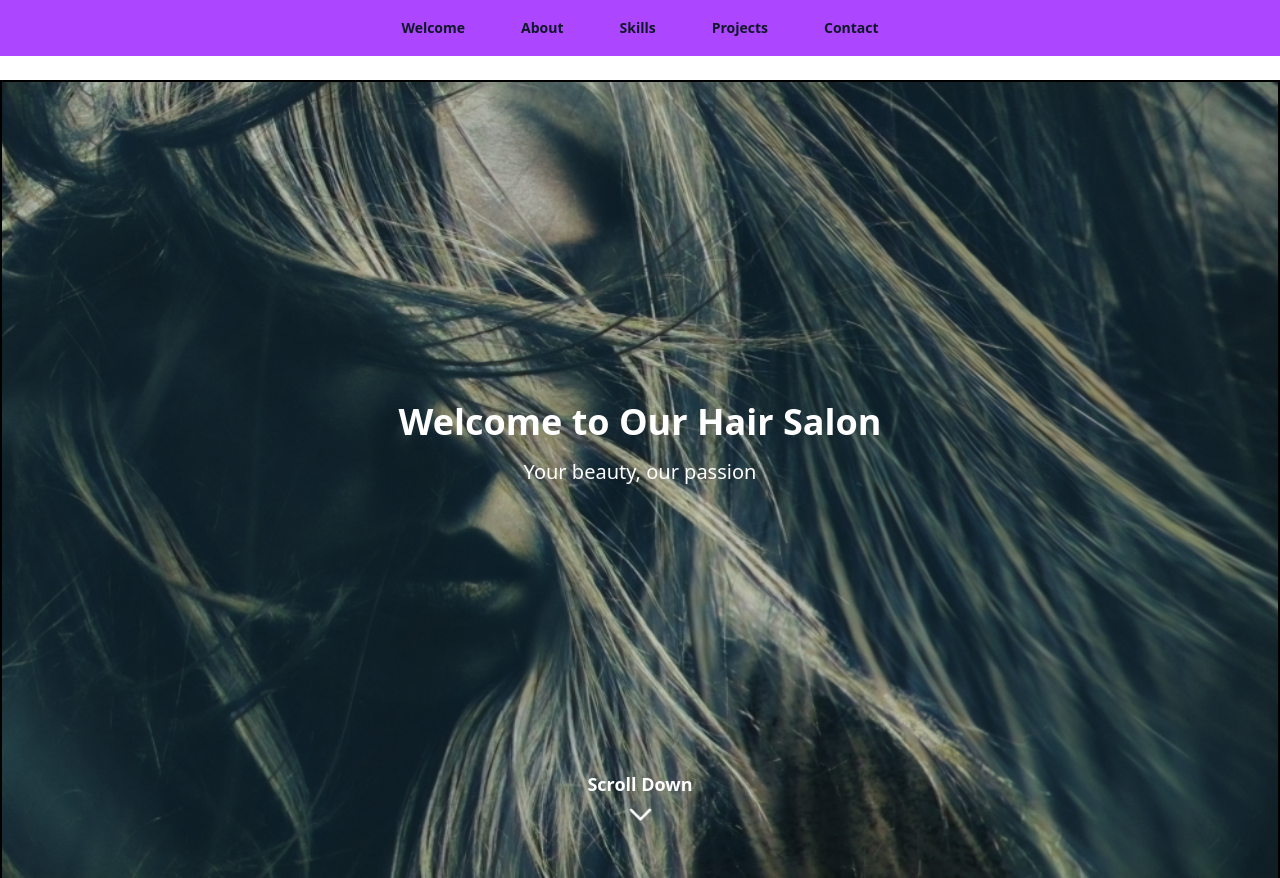
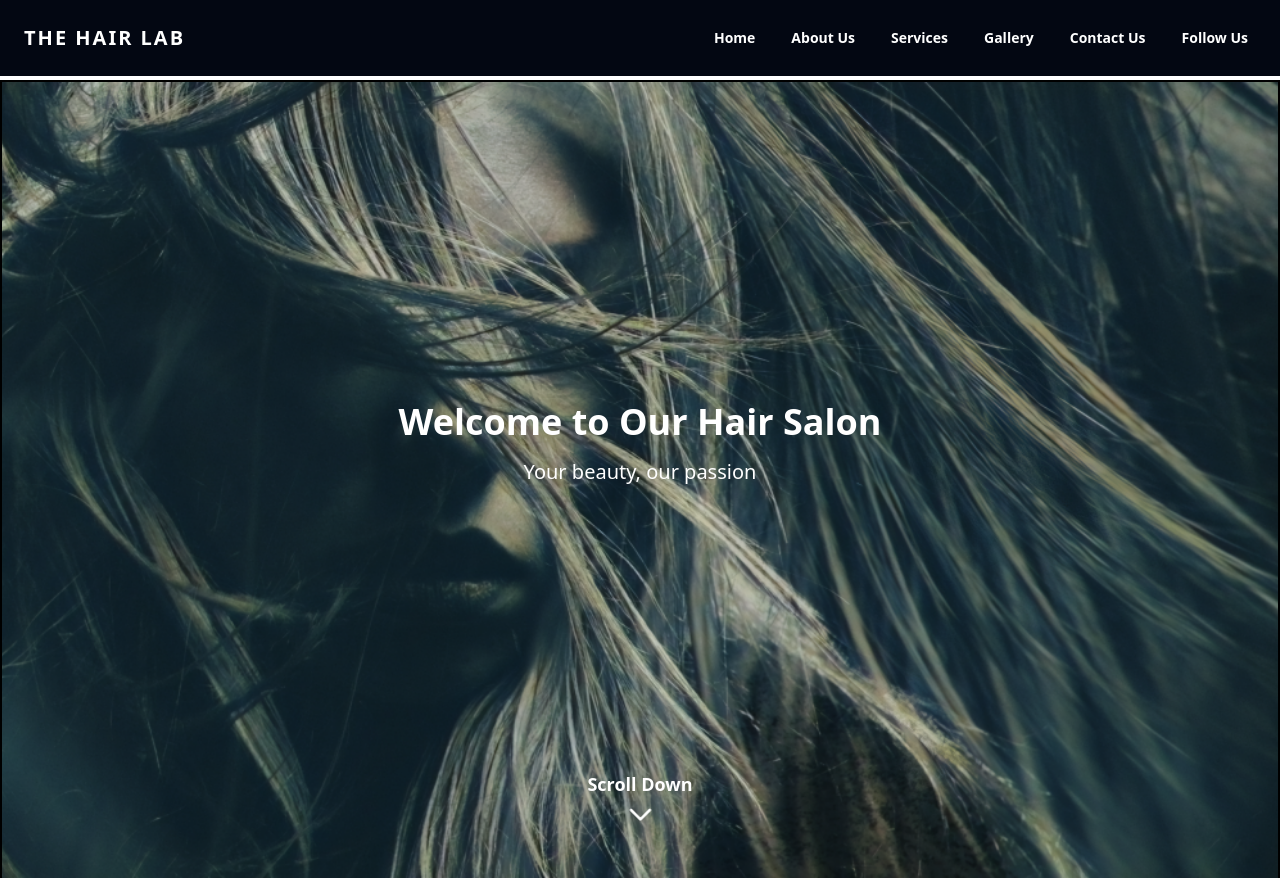
Before and after one commit to sunnycc17/the-hair-lab, a website: page index.html in a window 1280 px wide. Shown: the top 878 px of the page. Drawn offline with nearby package versions, Linux system fonts and the light colour scheme.

Commit message:
revamped main header

```diff
--- a/index.html
+++ b/index.html
@@ -47,7 +47,7 @@
   <body class="overflow-x-hidden bg-white">
     <!-- Fixed Header -->
     <header
-      class="fixed top-0 z-20 w-full bg-purple-500"
+      class="fixed top-0 z-20 w-full bg-gray-950 py-2 text-white"
       x-data="{ open: false }"
     >
       <nav
@@ -77,39 +77,54 @@
             </svg>
           </button>
         </div>
-        <div class="hidden lg:flex lg:gap-x-10">
+        <div class="flex w-full items-center justify-between">
+          <!-- Logo (Always on the Left) -->
+          <div class="flex items-center">
+            <p class="logo text-xl font-semibold tracking-widest uppercase">
+              The Hair Lab
+            </p>
+          </div>
+
+          <!-- Navigation (Hidden on small screens) -->
+          <div class="hidden items-center gap-x-5 md:flex">
             <a
-            href="#Welcome"
-            class="rounded-lg px-2 text-sm/6 font-semibold text-gray-900 hover:bg-purple-900"
-            >Welcome</a
+              href="#home"
+              class="rounded-lg px-2 text-sm font-semibold hover:text-gray-400"
+              >Home</a
             >
             <a
-            href="#About"
-            class="rounded-lg px-2 text-sm/6 font-semibold text-gray-900 hover:bg-purple-900"
-            >About</a
+              href="#about"
+              class="rounded-lg px-2 text-sm font-semibold hover:text-gray-400"
+              >About Us</a
             >
             <a
-            href="#Skills"
-            class="rounded-lg px-2 text-sm/6 font-semibold text-gray-900 hover:bg-purple-900"
-            >Skills</a
+              href="#services"
+              class="rounded-lg px-2 text-sm font-semibold hover:text-gray-400"
+              >Services</a
             >
             <a
-            href="#Projects"
-            class="rounded-lg px-2 text-sm/6 font-semibold text-gray-900 hover:bg-purple-900"
-            >Projects</a
+              href="#gallery"
+              class="rounded-lg px-2 text-sm font-semibold hover:text-gray-400"
+              >Gallery</a
             >
             <a
-            href="#Contact"
-            class="rounded-lg px-2 text-sm/6 font-semibold text-gray-900 hover:bg-purple-900"
-            >Contact</a
+              href="#contact"
+              class="rounded-lg px-2 text-sm font-semibold hover:text-gray-400"
+              >Contact Us</a
             >
+            <a
+              href="#follow"
+              class="rounded-lg px-2 text-sm font-semibold hover:text-gray-400"
+              >Follow Us</a
+            >
+          </div>
         </div>
       </nav>
       <!-- Mobile menu, show/hide based on menu open state. -->
       <div class="lg:hidden" role="dialog" aria-modal="true">
         <!-- Sidebar, shown only when open is true -->
         <div
-          class="fixed inset-y-0 right-0 z-10 w-64 overflow-y-auto bg-black px-6 py-6 text-center text-white sm:max-w-sm sm:ring-1 sm:ring-gray-900/10"
+          class="fixed inset-y-0 right-0 z-10 w-64 overflow-y-auto bg-gray-950 px-6 py-6 text-center text-white sm:max-w-sm sm:ring-1 sm:ring-gray-900/10"
           x-show="open"
           x-cloak
           @click.away="open = false"
```
Also changed, not shown: src/output.css. Lines whose indentation alone changed are shown as unchanged.
